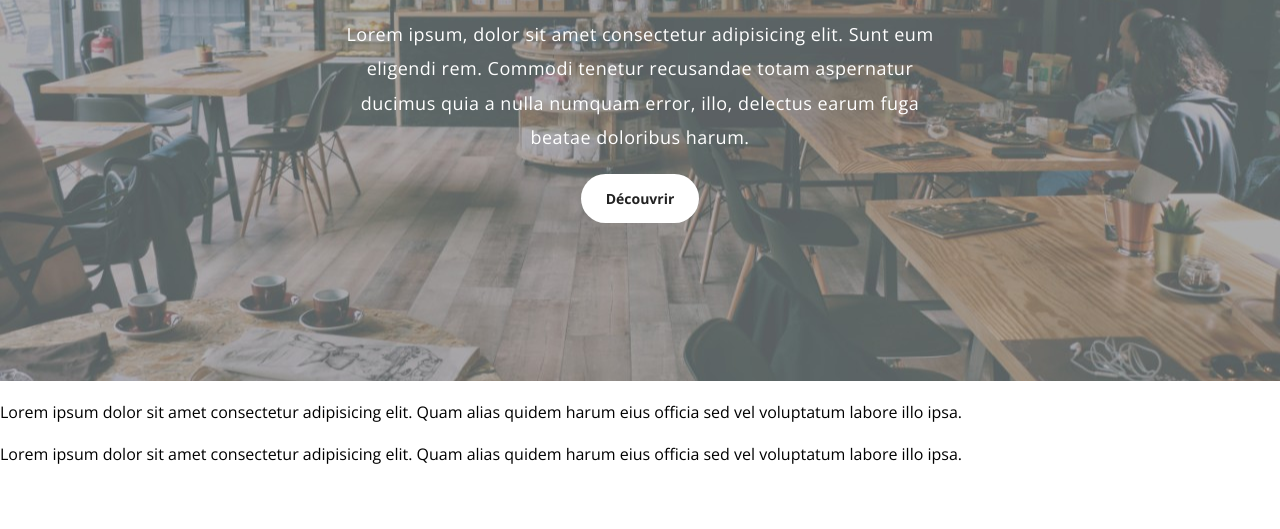
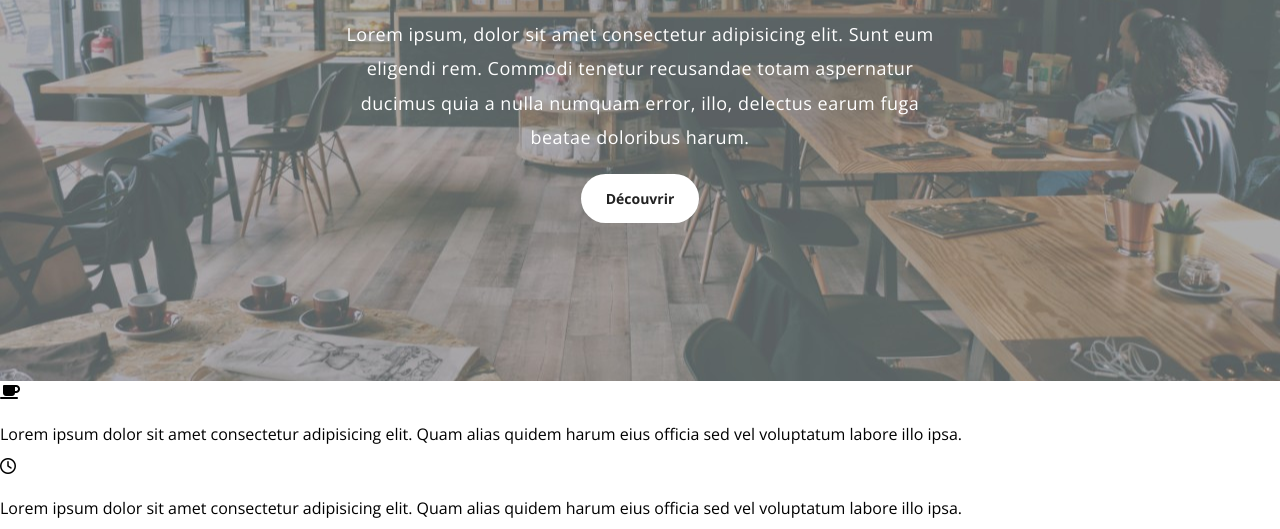
Before and after one commit to CyrilD88/Cafe-Dyma, a plain HTML site: page index.html in a window 1280 px wide. Shown: the part 386-915 px from the top of the page. Before the commit the page ends 861 px from the top, so only its background shows below. Drawn offline with nearby package versions, Linux system fonts and the light colour scheme.

Commit message:
mise en place fontawesome

```diff
--- a/index.html
+++ b/index.html
@@ -7,6 +7,7 @@
     <link rel="preconnect" href="https://fonts.googleapis.com">
     <link rel="preconnect" href="https://fonts.gstatic.com" crossorigin>
     <link href="https://fonts.googleapis.com/css2?family=Open+Sans:wght@300;400;700&display=swap" rel="stylesheet">
+    <script src="https://kit.fontawesome.com/58d30519a8.js" crossorigin="anonymous"></script>
     <title>Café florette | Acceuil</title>
 </head>
 <body>
@@ -33,12 +34,12 @@
     <section class="features">
         <div class="container">
             <div class="feature">
-                <i></i>
+                <i class="fa-solid fa-mug-saucer"></i>
                 <h2></h2>
                 <p>Lorem ipsum dolor sit amet consectetur adipisicing elit. Quam alias quidem harum eius officia sed vel voluptatum labore illo ipsa.</p>
             </div>
             <div class="feature">
-                <i></i>
+                <i class="fa-regular fa-clock"></i>
                 <h2></h2>
                 <p>Lorem ipsum dolor sit amet consectetur adipisicing elit. Quam alias quidem harum eius officia sed vel voluptatum labore illo ipsa.</p>
             </div>
```
